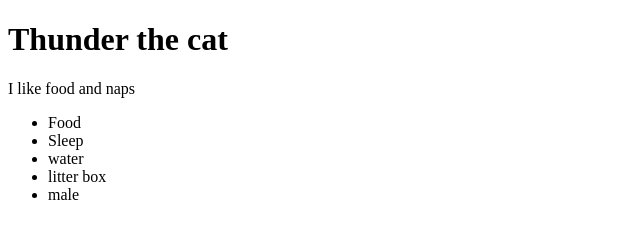
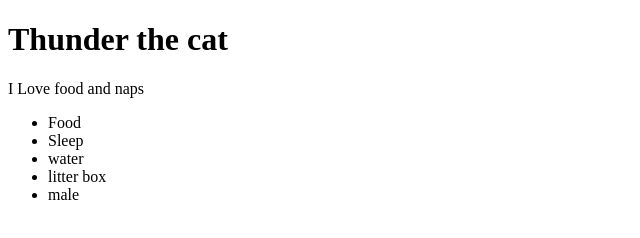
Before and after one commit to ronronk/cute-pets, a plain HTML site: page cute-pets.html in a window 1280 px wide. Shown: the full height of the page, 0-640 px from the left. Drawn offline with Linux system fonts and the light colour scheme.

Commit message:
add thunder information

```diff
--- a/cute-pets.html
+++ b/cute-pets.html
@@ -1,11 +1,11 @@
 <!DOCTYPE HTML>
 <HTML>
   <head>
-    <title>Thunder the cat</title>
+    <title>Thunder the fast cat</title>
   </head>
   <body>
     <h1>Thunder the cat</h1>
-    <p>I like food and naps</p>
+    <p>I Love food and naps</p>
     <ul>
       <li>Food</li>
       <li>Sleep</li>
```
